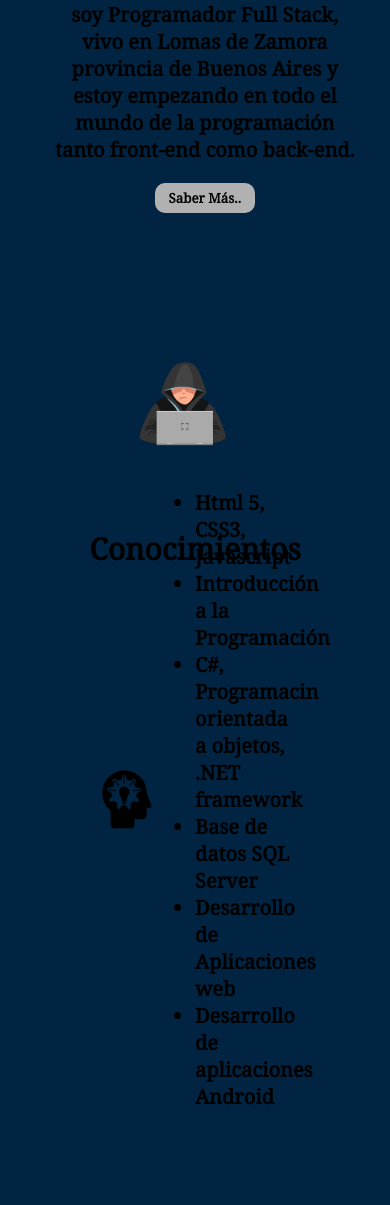
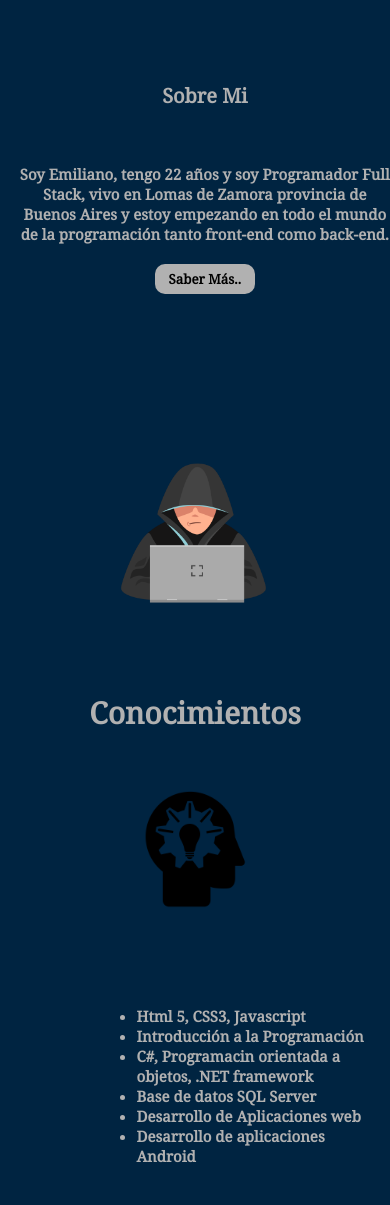
Before and after one commit to EmiiNahuel/ProyectoPortfolio, a plain HTML site: page index.html in a window 390 px wide. Shown: the part 190-1395 px from the top of the page. Before the commit the page ends 1300 px from the top, so only its background shows below. Drawn offline with Linux system fonts and the light colour scheme.

Commit message:
Haciendo responsivo de a poco

```diff
--- a/index.css
+++ b/index.css
@@ -93,12 +93,16 @@ body{
     justify-content: center;
     align-items: center;
     text-align: center;
-    margin-left: 5%;
+}
+
+.div-informacion h2{
+    color: #B1B1B1;
 }
 
 .div-informacion p{
     margin-top: 10%;
     font-size: 20;
+    color: #B1B1B1;
 }
 
 .div-img{
@@ -118,31 +122,57 @@ body{
 }
 
 .boton:hover{
-    background-color: black;
-    color: #002441;
+    background-color: #002441;
+    color: #B1B1B1;
+}
+
+.contenedor-conocimientos{
+    display: flex;
+    flex-wrap: wrap;
+    justify-content: space-around;
+    align-items: center;
+
+}
+
+.div-img-conocimientos{
+    display: flex;
+    width: 45%;
+    height: 50%;
+    margin-top: 15%;
+    margin-bottom: 10%;
+    align-items: center;
+}
+
+.img-conocimientos{
+    display: flex;
+    width: 30%;
+    margin-left: 35%;
 }
 
 .div-conocimientos{
     display: flex;
-    width: 100%;
+    width: 45%;
     height: 50%;
-    margin-top: 5%;
+    margin-top: 15%;
+    margin-bottom: 10%;
     background-color: #002441;
     align-items: center;
-    justify-content: space-around;
+    justify-content: space-evenly;
 }
 
 .div-conocimientos ul{
-    width: 25%;
-    margin-right: 20%;
-    font-size: 20px;
-    text-align: initial;
+    align-items: center;
+    min-width: 350px;
+    margin-right: 35%;
+    font-size: 20;
+    color: #B1B1B1;
 }
 
 #h4{
     text-align: center;
     margin-top:3%;
     background-color: #002441;
+    color: #B1B1B1;
     font-size: 30px;
 }
 /* #h4::after,#h4::before{
@@ -161,14 +191,6 @@ body{
 #h4::after{
     right: -240%;
 } */
-
-
-.img-conocimientos{
-    display: flex;
-    width: 15%;
-    margin-left: 20%;
-}
-
 
 
 @media (min-width : 300px) and (max-width : 600px){
@@ -196,6 +218,80 @@ body{
         align-items: center;
     }
 
+    #contenedor-principal{
+        width: 100%;
+        height: 80%;
+        margin-top: 50%;
+        display: flex;
+        flex-wrap: wrap;
+        align-items: center;
+        justify-content: space-around;
+        background-color:#002441;
+    }
 
+    .div-informacion{
+        width: 100%;
+        min-width: 250px;
+        display: flex;
+        flex-direction: column;
+        justify-content: center;
+        align-items: center;
+        text-align: center;
+        margin-left: 5%;
+    }
 
+    .div-informacion h2{
+        color: #B1B1B1;
+        font-size: 20;
+    }
+
+    .div-informacion p{
+        margin-top: 15%;
+        font-size: 15;
+        color: #B1B1B1;
+    }
+
+    .div-img{
+        width: 100%;
+        display: flex;
+        justify-content: center;
+    }
+
+    .div-img img{
+        width: 40%;
+    }
+
+    .contenedor-conocimientos{
+        display: flex;
+        flex-wrap: wrap;
+        justify-content: space-around;
+        align-items: center;
+    }
+
+    .div-img-conocimientos{
+        display: flex;
+        width: 100%;
+        height: 50%;
+        margin-top: 15%;
+        margin-bottom: 10%;
+        align-items: center;
+    }
+
+    .div-conocimientos{
+        display: flex;
+        width: 100%;
+        height: 50%;
+        margin-top: 15%;
+        margin-bottom: 10%;
+        background-color: #002441;
+        align-items: center;
+        justify-content: space-evenly;
+    }
+
+    .div-conocimientos ul{
+        min-width: 250px;
+        margin-left: 35%;
+        font-size: 15;
+        color: #B1B1B1;
+    }
 }
--- a/index.html
+++ b/index.html
@@ -52,9 +52,15 @@
 
             <h4 id="h4">Conocimientos</h4>
 
+            <div class="contenedor-conocimientos">
+
+                <div class="div-img-conocimientos">
+
+                    <img class="img-conocimientos" src="/img/imgConocimientos.png" alt="">
+
+                </div>
+
                 <div class="div-conocimientos">
-
-                <img class="img-conocimientos" src="img/imgConocimientos.png" >
 
                     <ul>
                         <li>Html 5, CSS3, Javascript</li>
@@ -66,6 +72,10 @@
                     </ul>
 
                 </div>
+
+            </div>
+
+
 
         </section>
 
```
Lines whose indentation alone changed are shown as unchanged.
